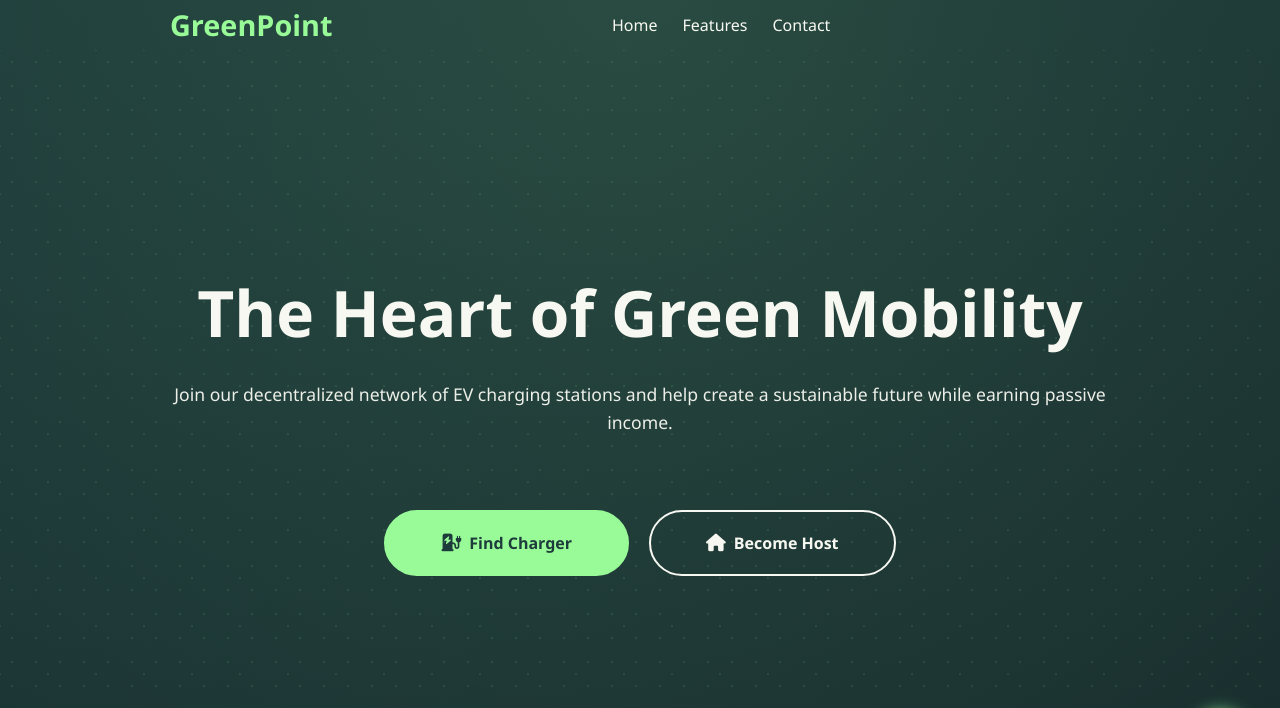
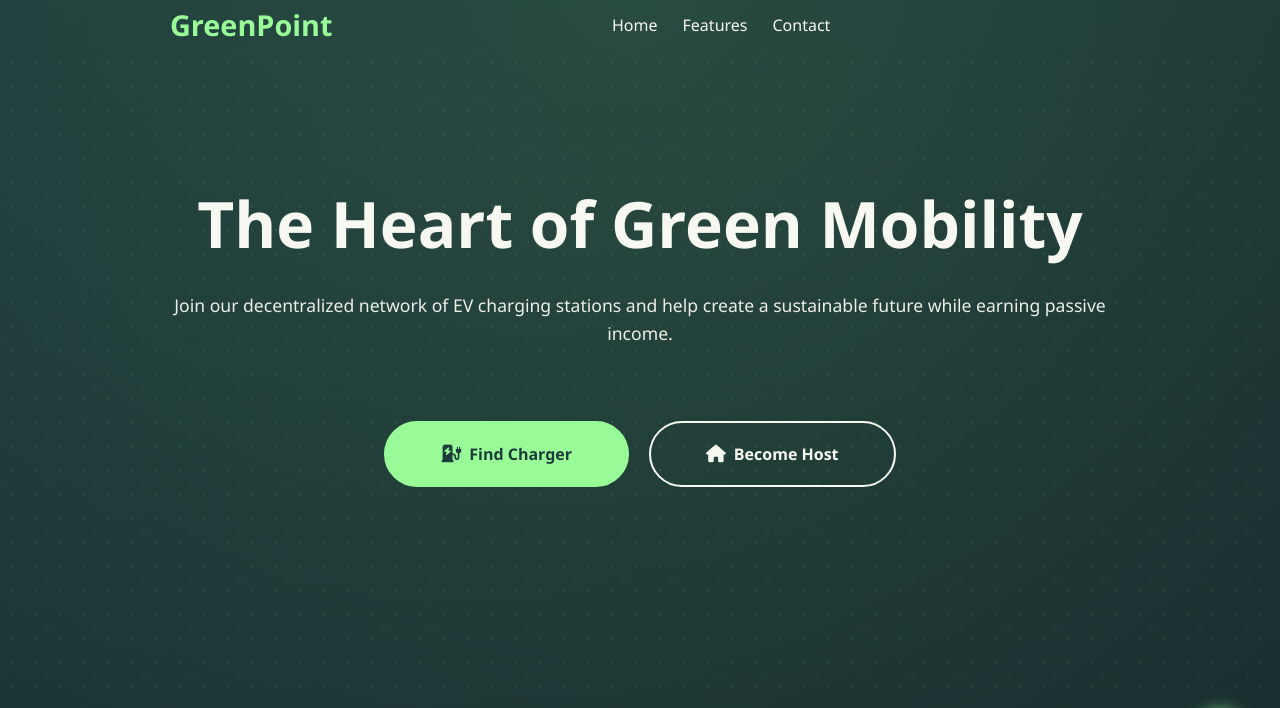
Before and after one commit to gadzadze/GreenPoint-1.0.0, a plain HTML site: page index.html in a window 1280 px wide. Shown: the top 708 px of the page. Drawn offline with nearby package versions, Linux system fonts and the light colour scheme; a script that the page names is missing.

Commit message:
Update style.css

```diff
--- a/style.css
+++ b/style.css
@@ -151,7 +151,7 @@ body {
 /* --- Hero Main Content (Text and Buttons) --- */
 .hero-content {
     /* Auto margins to push content away from the header */
-    margin: auto;
+    margin: 130px 0;
     /* This centers the block of content, but align-items in .hero-section handles center overall */
     max-width: 1000px;
     padding: 0px 20px;
```
